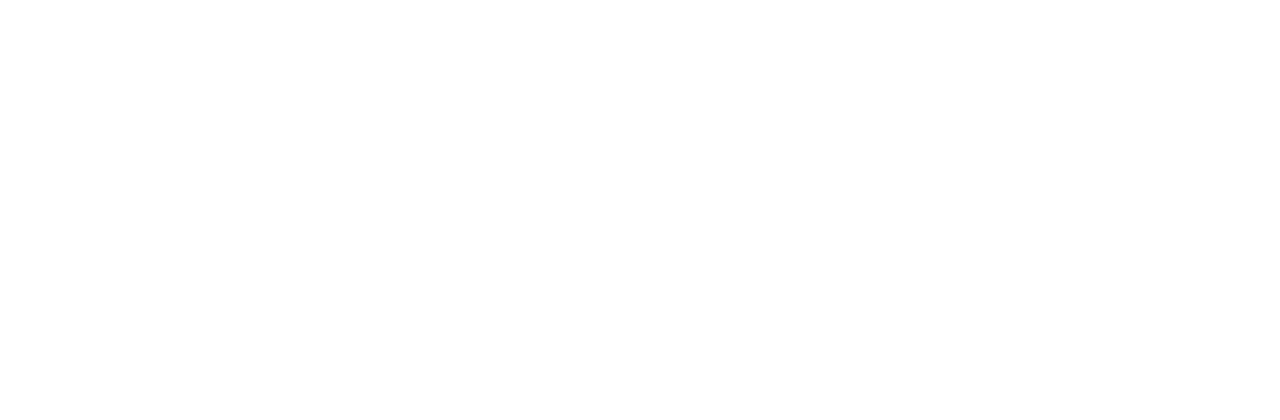
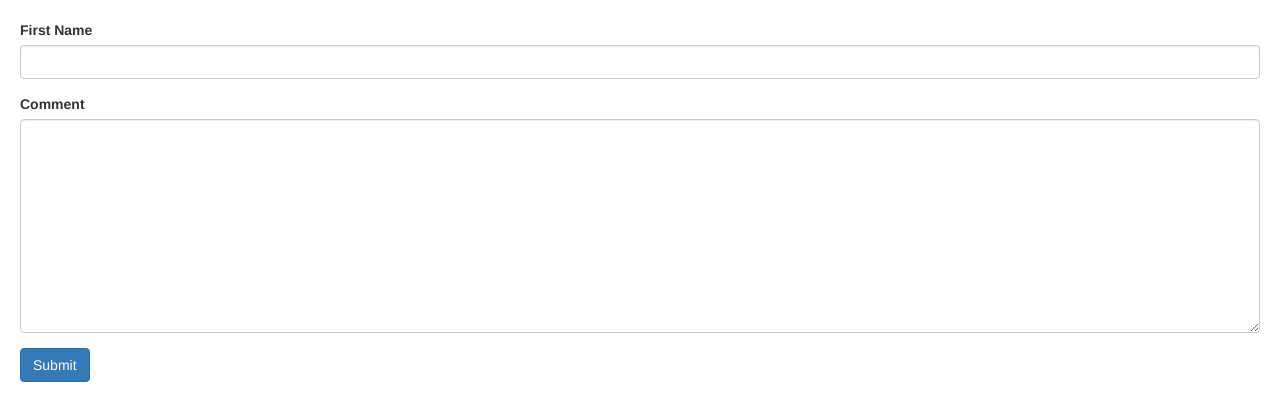
Before and after one commit to reddysainathn/angular-template-driven-forms, an Angular app: page / in a window 1280 px wide. Shown: the top 420 px of the page. Built offline with nearby package versions, Linux system fonts and the light colour scheme.

Commit message:
Revoking Temp Commit

```diff
--- a/src/app/app.component.html
+++ b/src/app/app.component.html
@@ -1 +1 @@
-<!-- <app-contact-form></app-contact-form> -->
+<app-contact-form></app-contact-form>
```
